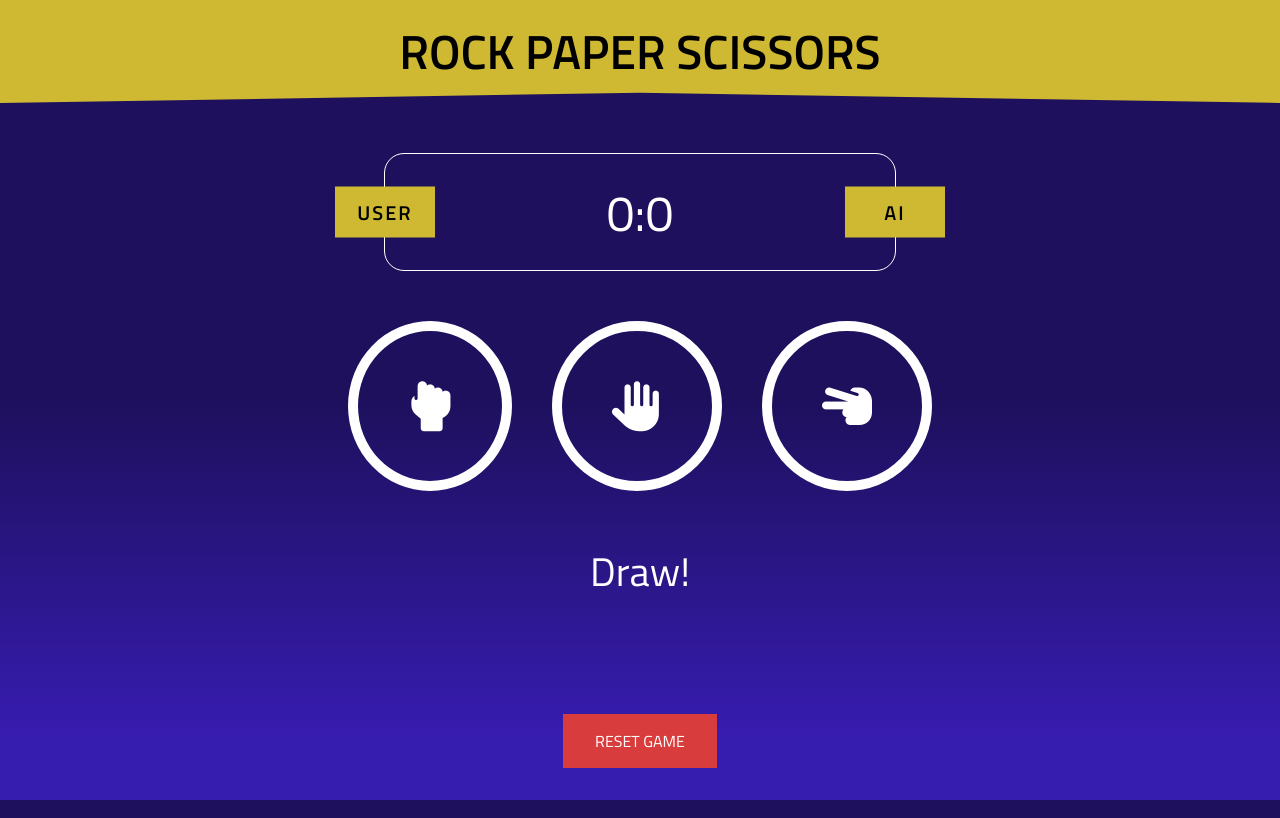
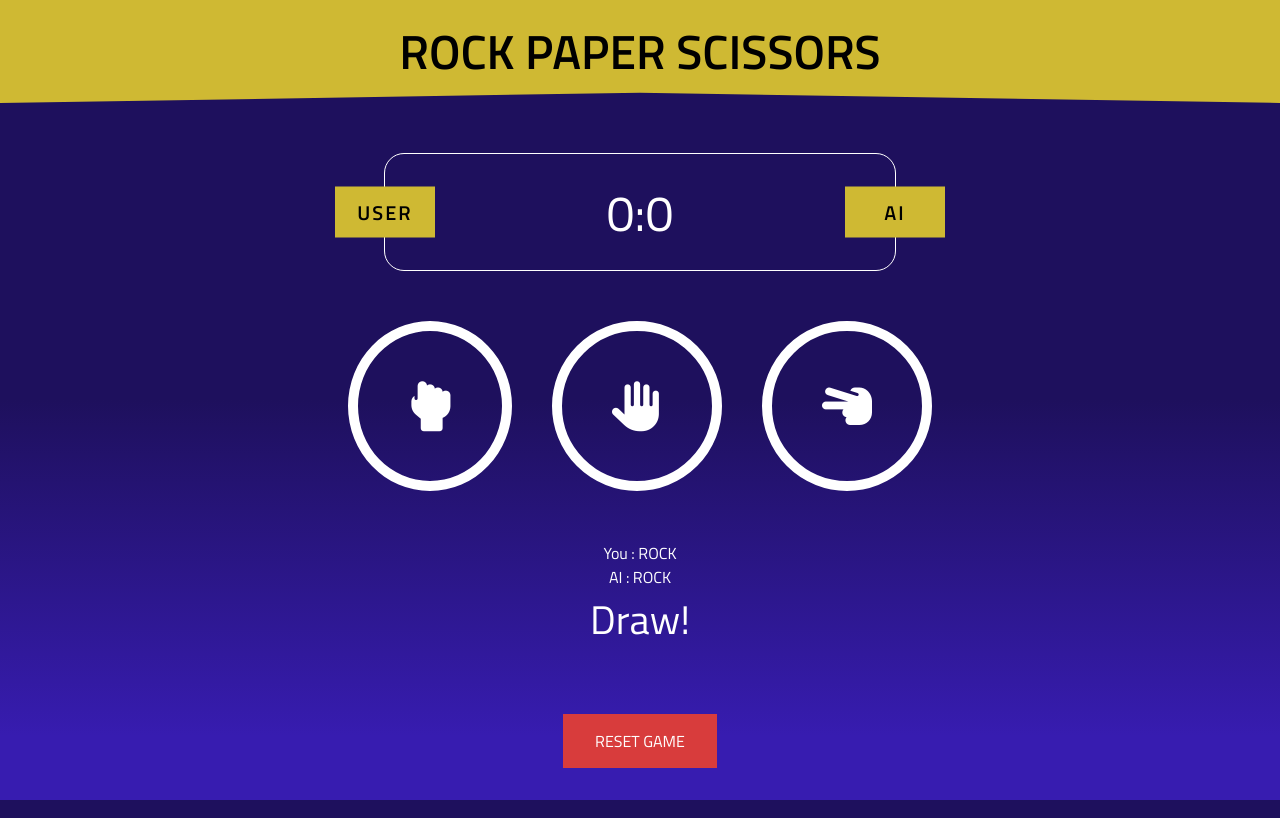
Before and after one commit to elmurie/rockpapscis, a plain HTML site: page index.html in a window 1280 px wide. Both pictures are taken after a click on the element 430 px from the left and 406 px from the top of the page. Drawn offline with Linux system fonts and the light colour scheme.

Commit message:
added current ai choice display

```diff
--- a/index.html
+++ b/index.html
@@ -33,7 +33,7 @@
                 <i class="fa-solid fa-hand-scissors"></i>
             </div>
         </div>
-
+        <div class="challenge" data-challenge></div>
         <div class="result">
             <p data-result></p>
         </div>
--- a/main.js
+++ b/main.js
@@ -4,6 +4,7 @@ const main = document.querySelector('main');
 let userScore = 0;
 let computerScore = 0;
 
+const challengeDisplay = document.querySelector('[data-challenge]');
 const userScoreDisplay = document.querySelector('[data-score="user"]');
 const computerScoreDisplay = document.querySelector('[data-score="computer"]');
 const choiceBtns = document.querySelectorAll('[data-choice]');
@@ -56,7 +57,7 @@ function getRandomChoice() {
 
 function play(userInput) {
     const computerInput = getRandomChoice();
-    result.innerHTML = `You : ${userInput.toUpperCase()}<br>AI : ${computerInput.toUpperCase()}`;
+    challengeDisplay.innerHTML = `You : ${userInput.toUpperCase()}<br>AI : ${computerInput.toUpperCase()}`;
     getWinner(userInput, computerInput);
 }
 
--- a/styles.scss
+++ b/styles.scss
@@ -69,7 +69,9 @@ main {
         }
 
     }
-
+    .challenge {
+        text-align: center;
+    }
     .result {
         text-align: center;
         font-size: 2.5rem;
```
Also changed, not shown: styles.css, 1 other file.
